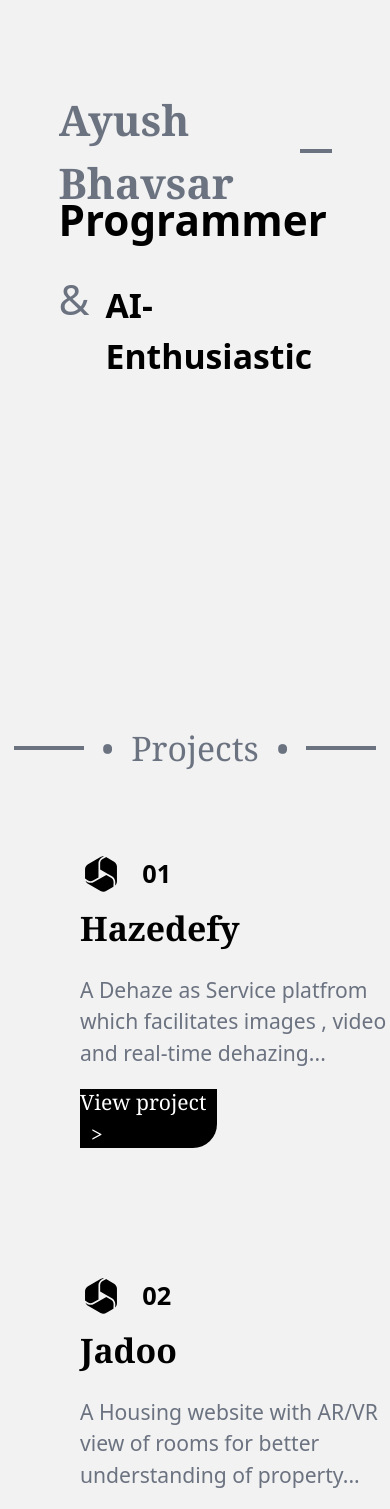
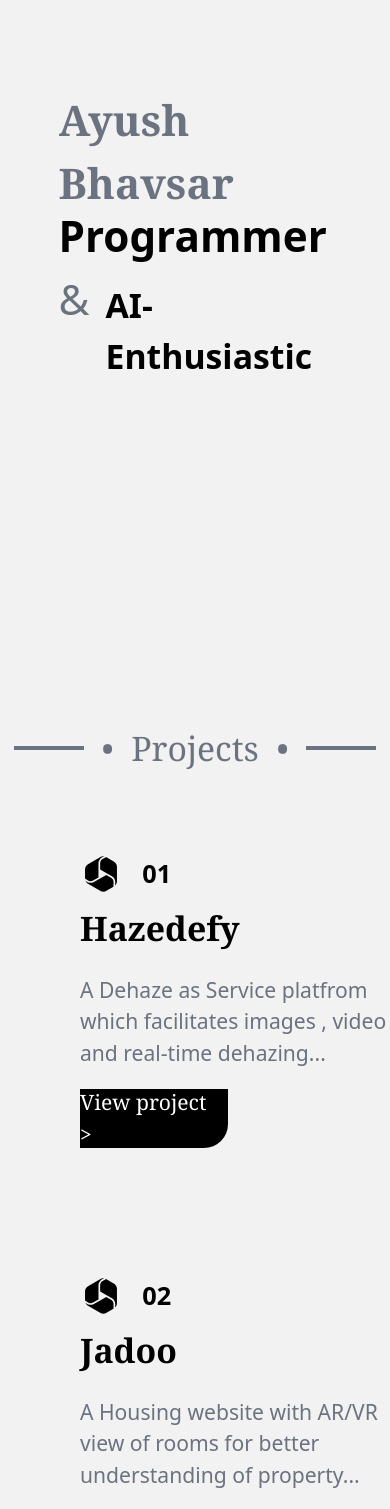
Before and after one commit to ayushbhavsar21/Portfolio-animated, a React (Vite) app in the folder client/: page / in a window 390 px wide. Shown: the part 180-1689 px from the top of the page. Built offline with nearby package versions, Linux system fonts and the light colour scheme.

Commit message:
Add responsiveness

```diff
--- a/client/src/components/Hero.jsx
+++ b/client/src/components/Hero.jsx
@@ -14,20 +14,22 @@ function Hero() {
             {/* <div className="absolute right-0 top-0 w-[95vw] h-[100vh] border  border-black ">
             <Spline scene="https://prod.spline.design/FNor8kSmrBBUH7C0/scene.splinecode" />
             </div> */}
-            <div className="flex flex-col  items-start gap-4 lg:w-[44vw] w-[70vw] z-[10] ">
+            <div className="flex flex-col  items-start lg:gap-4 gap-8 lg:w-[44vw] w-[70vw] z-[10] ">
                 <div className='lg:text-[8vh]   text-[5vh] font-serif font-semibold  flex  items-center text-gray-500  lg:h-[8vh] h-[5vh] ' >
                     <div className="rev-block">
                         <span> Ayush Bhavsar &nbsp;</span>
                     </div>
-                    <div className="flex items-center  ">
-                        <div className='lg:w-[12vw] w-[8vw]  border-2 border-gray-500' >
+                    <div className="lg:flex hidden items-center  ">
+                        <div className='lg:w-[12vw]  border-2 border-gray-500' >
                         </div>
                     </div>
                 </div>
-                <div className="lg:text-[8vh]  text-[5vh] font-semibold flex ">Programmer   </div>
+                <div className="lg:text-[8vh]  text-[5vh] font-semibold flex flex-col ">Programmer
                 <div className="flex ">
                     <div className='lg:text-[8vh]  text-[5vh] font-normal  text-gray-500 ' > & &nbsp;</div>
-                    <div className='lg:text-[8vh]  text-[4vh] font-semibold flex ' ><TextCarousel texts={texts} interval={2000} />  </div></div>
+                    <div className='lg:text-[8vh]  text-[4vh] font-semibold flex ' ><TextCarousel texts={texts} interval={2000} />  </div>
+                </div>
+                </div>
             </div>
 
         </div>
--- a/client/src/components/Projects.jsx
+++ b/client/src/components/Projects.jsx
@@ -31,7 +31,7 @@ function Projects() {
                     <div className="lg:w-[50vw] w-[100%] h-[30vh] pl-20 pt-2  flex flex-col  gap-5 ">
                         <div className="lg:text-[5vh] text-[4vh] font-semibold font-serif ">Hazedefy </div>
                         <div className="text-gray-500 lg:text-[3vh] text-[2.5vh] font-medium "> A Dehaze as Service platfrom which facilitates images , video and real-time dehazing... </div>
-                        <a className='h-[7vh] lg:w-[15vw] w-[35vw] bg-black rounded-br-3xl hover:scale-105 sm:text-[3vh] text-[2.5vh]  font-serif text-white hover:text-secondary flex justify-center items-center  ' href="/hazedefy">
+                        <a className='h-[7vh] lg:w-[15vw] w-[38vw] bg-black rounded-br-3xl hover:scale-105 sm:text-[3vh] text-[2.5vh]  font-serif text-white hover:text-secondary flex justify-center items-center  ' href="/hazedefy">
                             <div className=" ">View project &nbsp;  &gt; </div>
                         </a>
 
@@ -67,7 +67,7 @@ function Projects() {
                     <div className="lg:w-[50vw] w-[100%] h-[30vh] pl-20 pt-2  flex flex-col  gap-5 ">
                         <div className="lg:text-[5vh] text-[4vh] font-semibold font-serif ">Jadoo </div>
                         <div className="text-gray-500 lg:text-[3vh] text-[2.5vh] font-medium ">A Housing website with AR/VR view of rooms for better understanding of property... </div>
-                        <a className='h-[7vh] lg:w-[15vw] w-[35vw] bg-black rounded-br-3xl hover:scale-105 text-[3vh] font-serif text-white hover:text-secondary flex justify-center items-center  ' href="/jadoo">
+                        <a className='h-[7vh] lg:w-[15vw] w-[38vw] bg-black rounded-br-3xl hover:scale-105 sm:text-[3vh] text-[2.5vh] font-serif text-white hover:text-secondary flex justify-center items-center  ' href="/jadoo">
                             <div className=" ">View project &nbsp;  &gt; </div>
                         </a>
 
@@ -84,7 +84,7 @@ function Projects() {
                     <div className="lg:w-[50vw] w-[100%] h-[30vh] pl-20 pt-2  flex flex-col  gap-5 ">
                         <div className="lg:text-[5vh] text-[4vh] font-semibold font-serif ">GuriJi </div>
                         <div className="text-gray-500 lg:text-[3vh] text-[2.5vh] font-medium "> A platform to help educators and students in better online education... </div>
-                        <a className='h-[7vh] lg:w-[15vw] w-[35vw] bg-black rounded-br-3xl hover:scale-105 text-[3vh] font-serif text-white hover:text-secondary flex justify-center items-center  ' href="/guruji">
+                        <a className='h-[7vh] lg:w-[15vw] w-[38vw] bg-black rounded-br-3xl hover:scale-105 sm:text-[3vh] text-[2.5vh] font-serif text-white hover:text-secondary flex justify-center items-center  ' href="/guruji">
                             <div className=" ">View project &nbsp;  &gt; </div>
                         </a>
 
```
